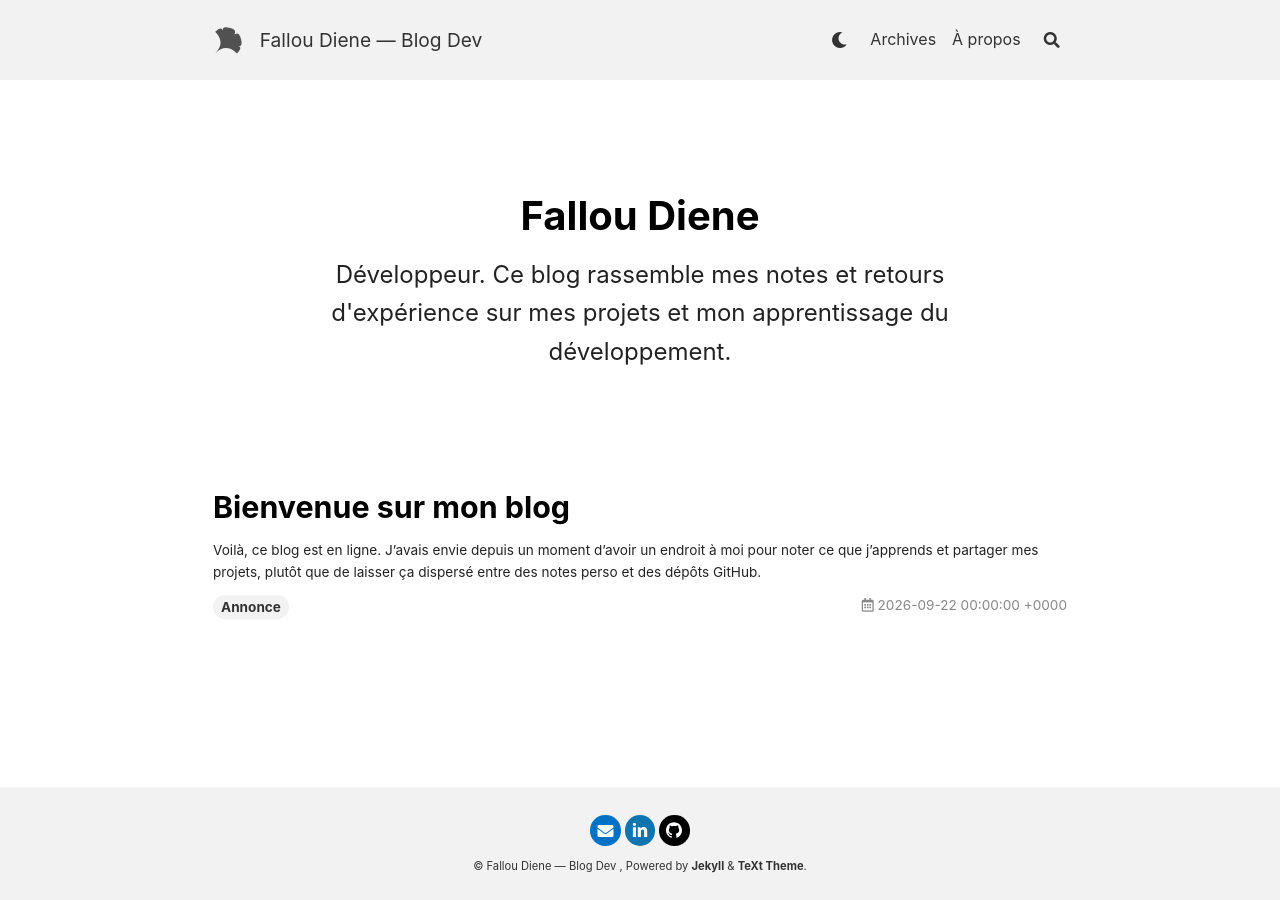
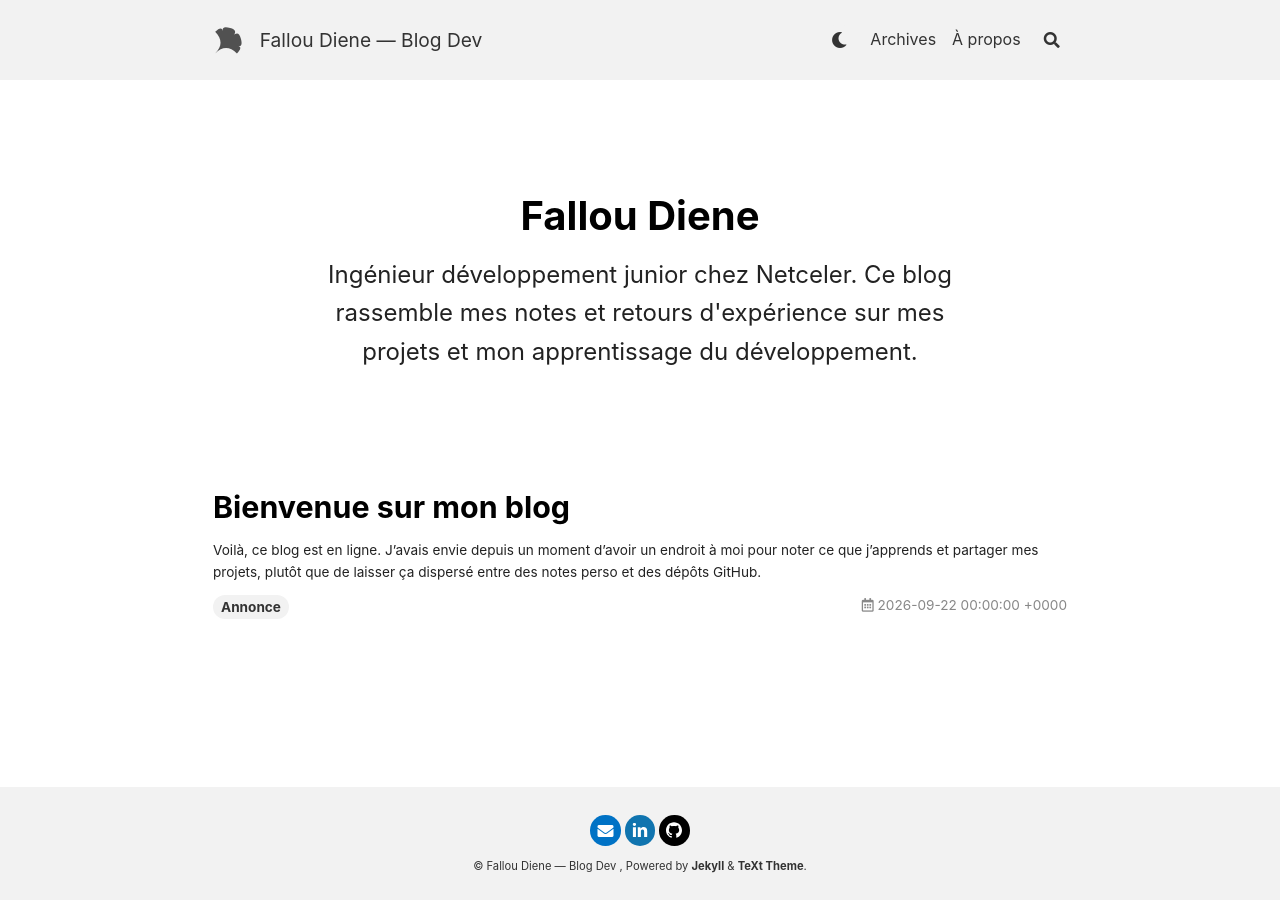
Before and after one commit to sfalloudiene/sfalloudiene.github.io, a Jekyll site: the page built from index.html, in a window 1280 px wide. Built offline with Jekyll 4.4.1, drawn with Linux system fonts in a browser that asks for light colours; nearby versions of some CDN libraries; the list of posts is cut into pages by our own code.

Commit message:
content: mise a jour du profil (Netceler, ESIGELEC ISN promo 2026)

```diff
--- a/_config.yml
+++ b/_config.yml
@@ -38,7 +38,7 @@ author:
   name      : Fallou Diene
   url       : https://sfalloudiene.github.io
   avatar    : https://github.com/sfalloudiene.png # path or url of avatar image (square)
-  bio       : Développeur.
+  bio       : Ingénieur développement junior chez Netceler. Diplômé de l'ESIGELEC (dominante ISN, promo 2026).
   email     : falloudiene71@gmail.com
   facebook  : # "user_name" the last part of your profile url, e.g. https://www.facebook.com/user_name
   twitter   : # "user_name" the last part of your profile url, e.g. https://twitter.com/user_name
--- a/index.html
+++ b/index.html
@@ -3,8 +3,8 @@ layout: home
 hero:
   title: Fallou Diene
   excerpt: >
-    Développeur. Ce blog rassemble mes notes et retours d'expérience sur mes projets
-    et mon apprentissage du développement.
+    Ingénieur développement junior chez Netceler. Ce blog rassemble mes notes et
+    retours d'expérience sur mes projets et mon apprentissage du développement.
 # articles:
 #   excerpt_type: html
 ---
```
Also changed, not shown: about.md (+3 -1 lines).
